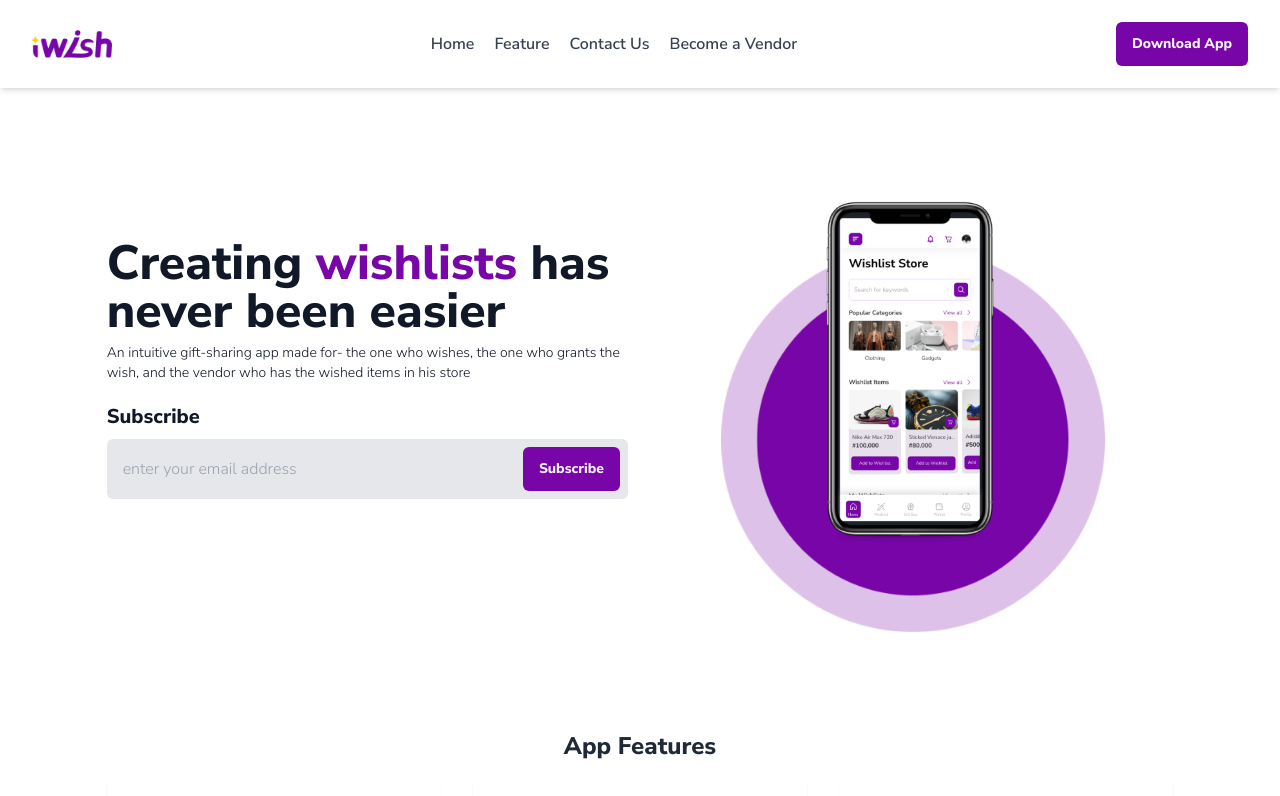
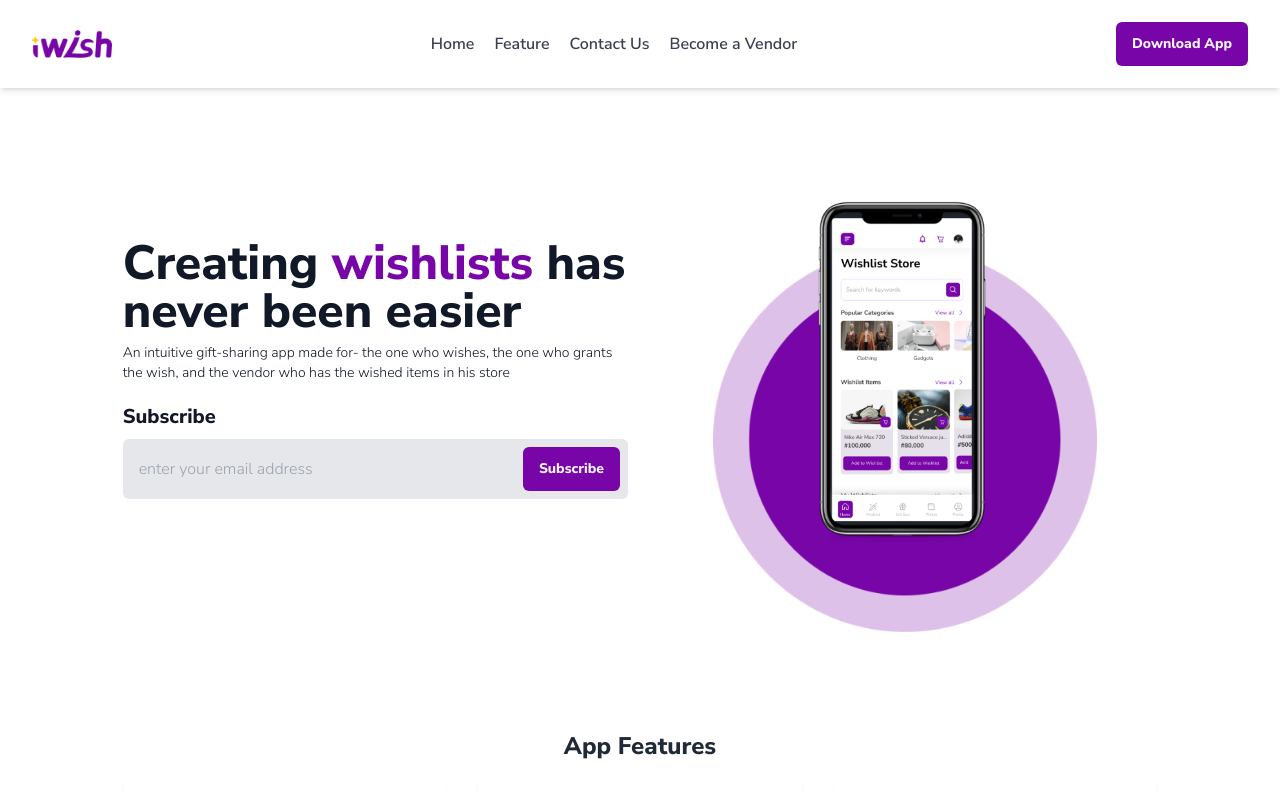
Before and after one commit to Chosen2730/i-wish-page, a React (Create React App) app: page / in a window 1280 px wide. Shown: the top 796 px of the page. Built offline with nearby package versions, Linux system fonts and the light colour scheme.

Commit message:
add some editings

```diff
--- a/src/App.js
+++ b/src/App.js
@@ -6,7 +6,7 @@ function App() {
   return (
     <div>
       <Nav />
-      <div className='w-5/6 mx-auto'>
+      <div className='sm:w-5/6 mx-auto px-4'>
         <Hero />
         <Center />
         <Footer />
```
